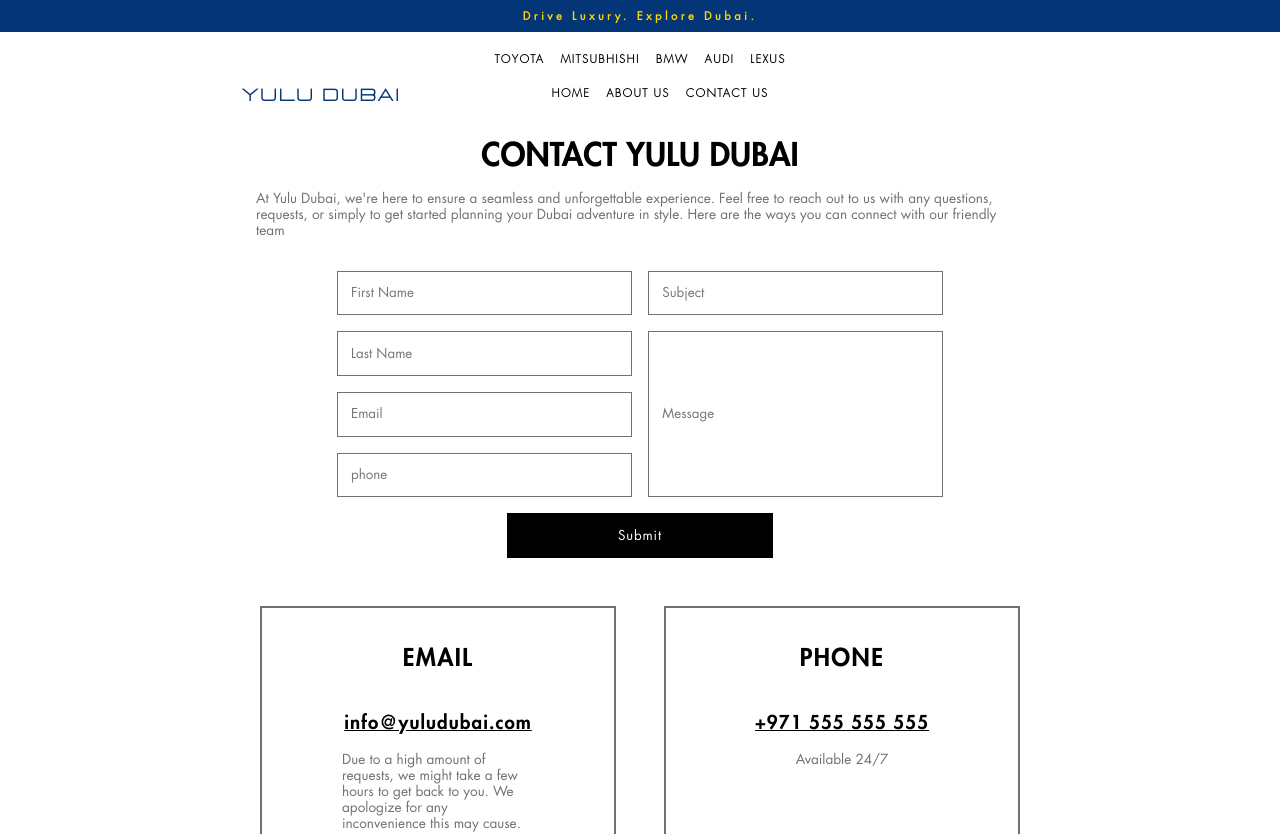
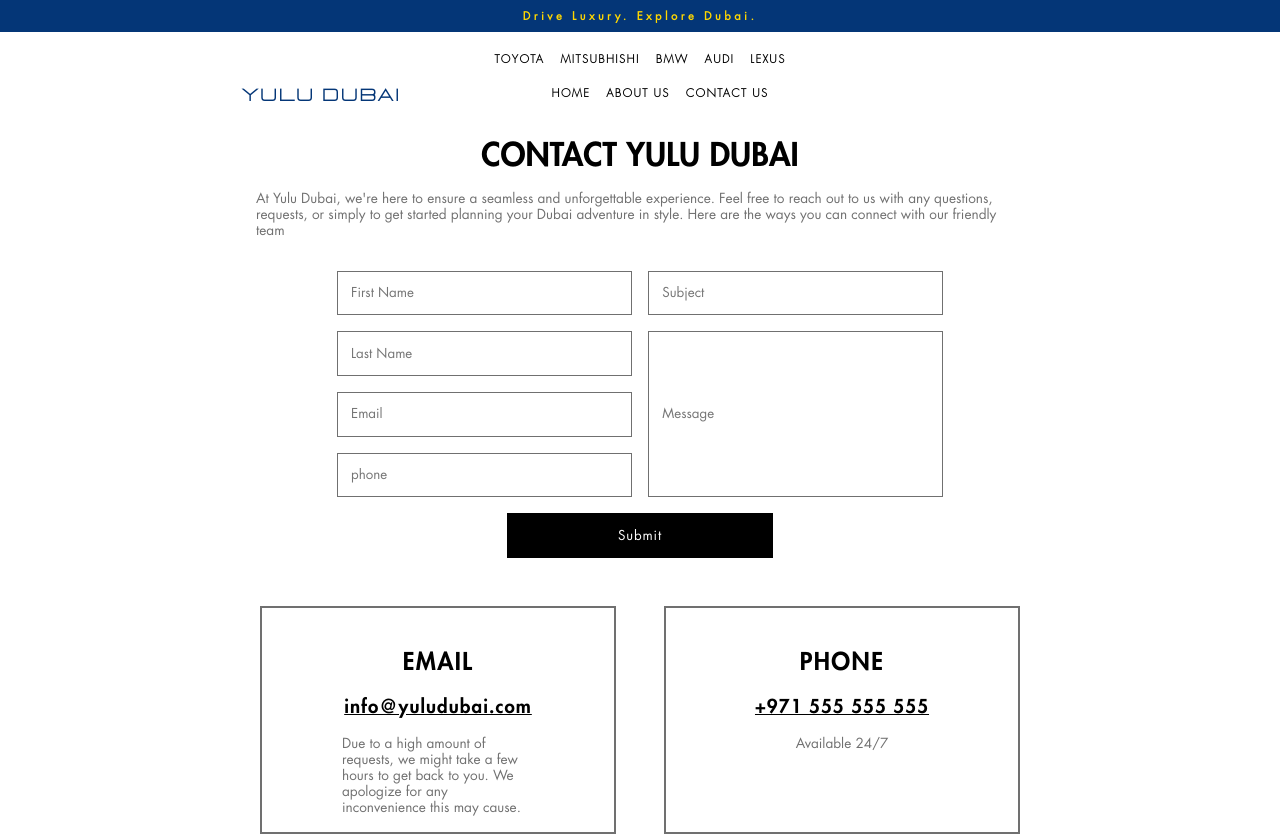
Before and after one commit to baayesh/yulu, a React (Create React App) app in the folder frontend/: page /contact in a window 1280 px wide. Shown: the top 834 px of the page. Built offline with nearby package versions, Linux system fonts and the light colour scheme.

Commit message:
change the margin of the contact us page - contact details - header

```diff
--- a/frontend/src/styles/contact.css
+++ b/frontend/src/styles/contact.css
@@ -94,6 +94,7 @@
   font-family: "futura-std-heavy";
   letter-spacing: 0.1ch;
   text-transform: uppercase;
+  margin: 1em 0 0 0;
 }
 
 .contact__detail__container h3 {
```
